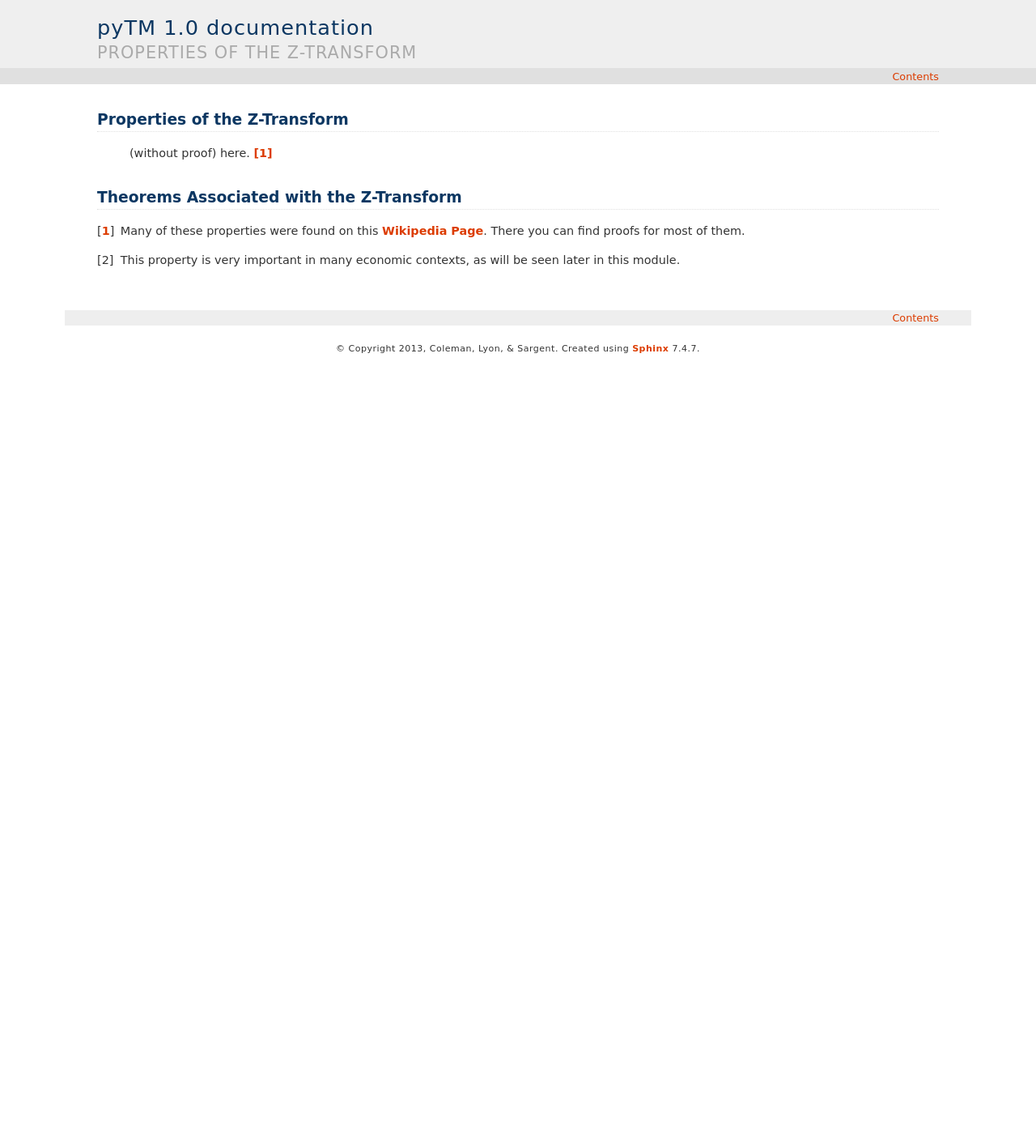
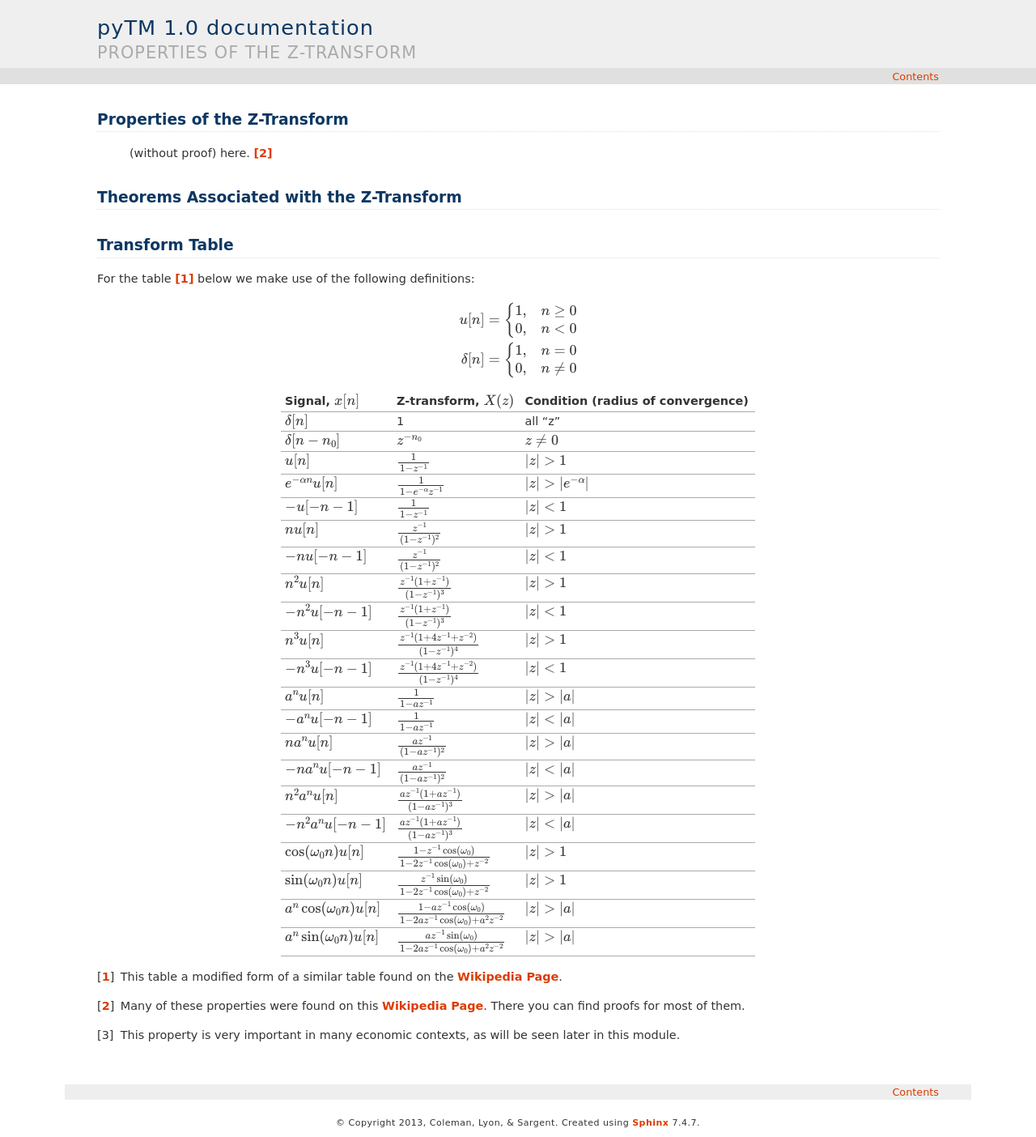
Before and after one commit to sternSargentRA/pyTM, a Sphinx documentation site: the page built from Docs/source/ztransforms/properties.rst, in a window 1280 px wide. Shown: the whole page at 81% size. Built offline with Sphinx 7.4.7, drawn with Linux system fonts in a browser that asks for light colours; before the commit the page ends 900 px from its top, so only the background shows below that.

Commit message:
ENH: Updated properties and started present value file

```diff
--- a/Docs/source/ztransforms/properties.rst
+++ b/Docs/source/ztransforms/properties.rst
@@ -35,6 +35,7 @@ Theorems Associated with the Z-Transform
     Initial Value Theorem; :math:`x[0] = \lim_{z \rightarrow \infty} X(z)`
     Final Value Theorem; :math:`x[\infty] = \lim_{z \rightarrow 1} (z-1) X(z)`
 
+.. include:: transform_table.rst
 
 .. [#f1] Many of these properties were found on this `Wikipedia Page <http://en.wikipedia.org/wiki/Z-transform>`_. There you can find proofs for most of them.
 
--- /dev/null
+++ b/Docs/source/ztransforms/pv.rst
@@ -0,0 +1,2 @@
+Present Value Calculations
+==========================
```
